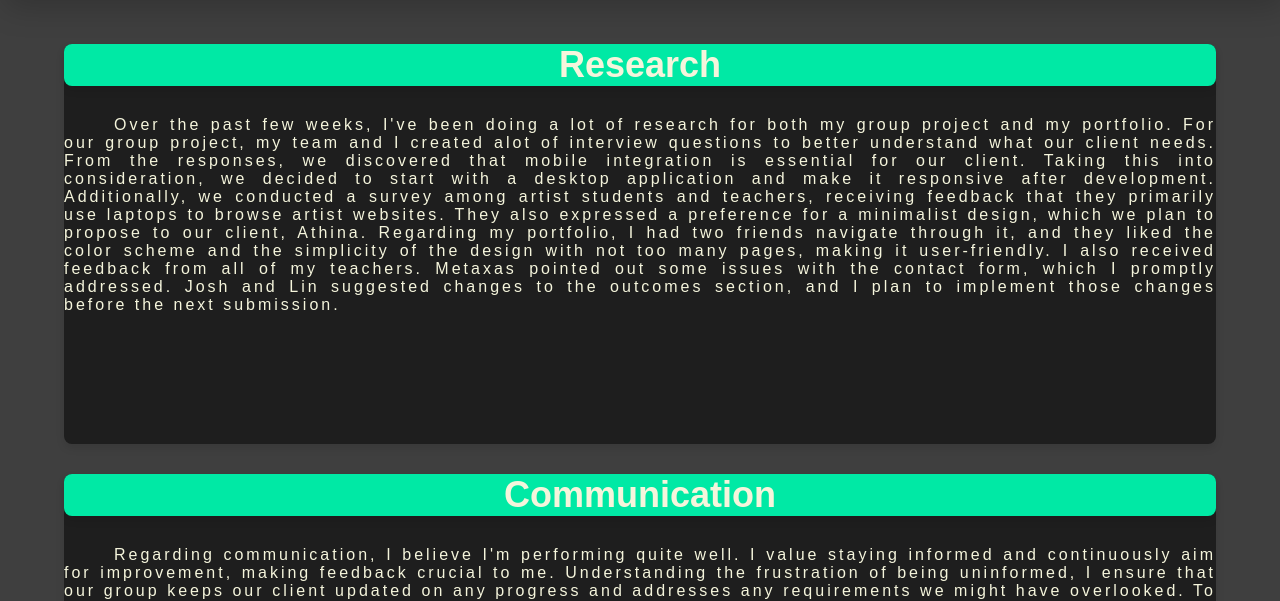
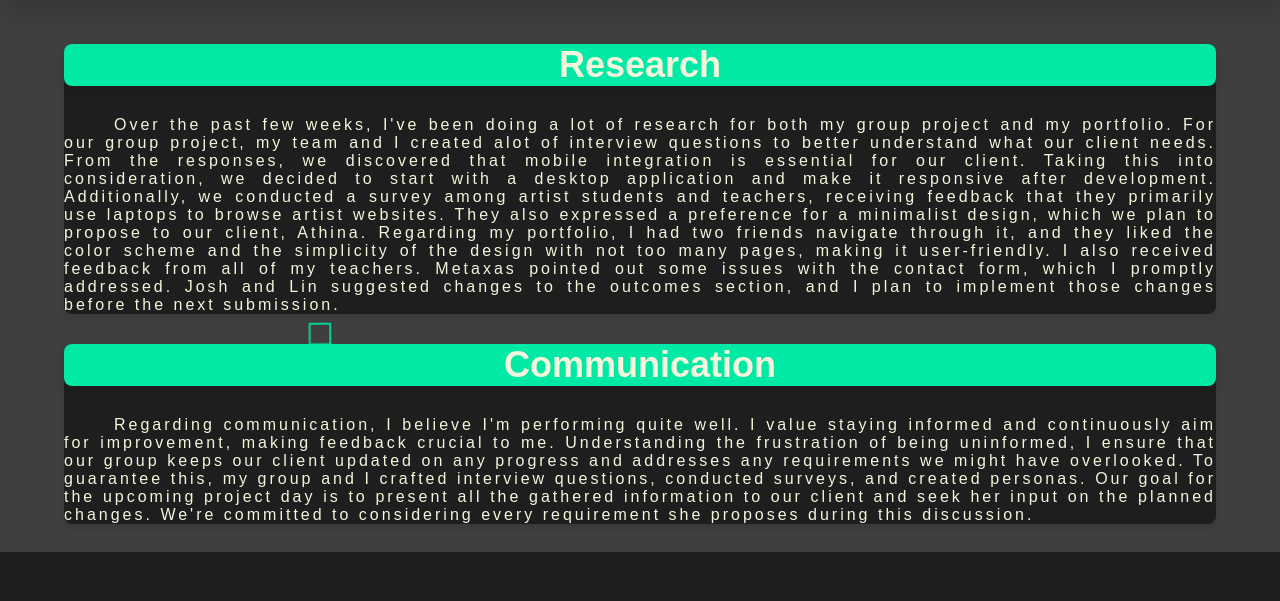
Before and after one commit to Kambo22/1ST-portfolio, a plain HTML site: page p_skills.html in a window 1280 px wide. Shown: the part 134-735 px from the top of the page. Drawn offline with nearby package versions, Linux system fonts and the light colour scheme.

Commit message:
style change

```diff
--- a/styles.css
+++ b/styles.css
@@ -382,8 +382,7 @@ background-size: cover;
 #tech {
     width: 90%;
     background-color: #1e1e1e;
-    position: relative;
-    height: 400px;
+    position: relative;;
     flex-direction: column;
     align-items: center;
     left: 5%;
```
